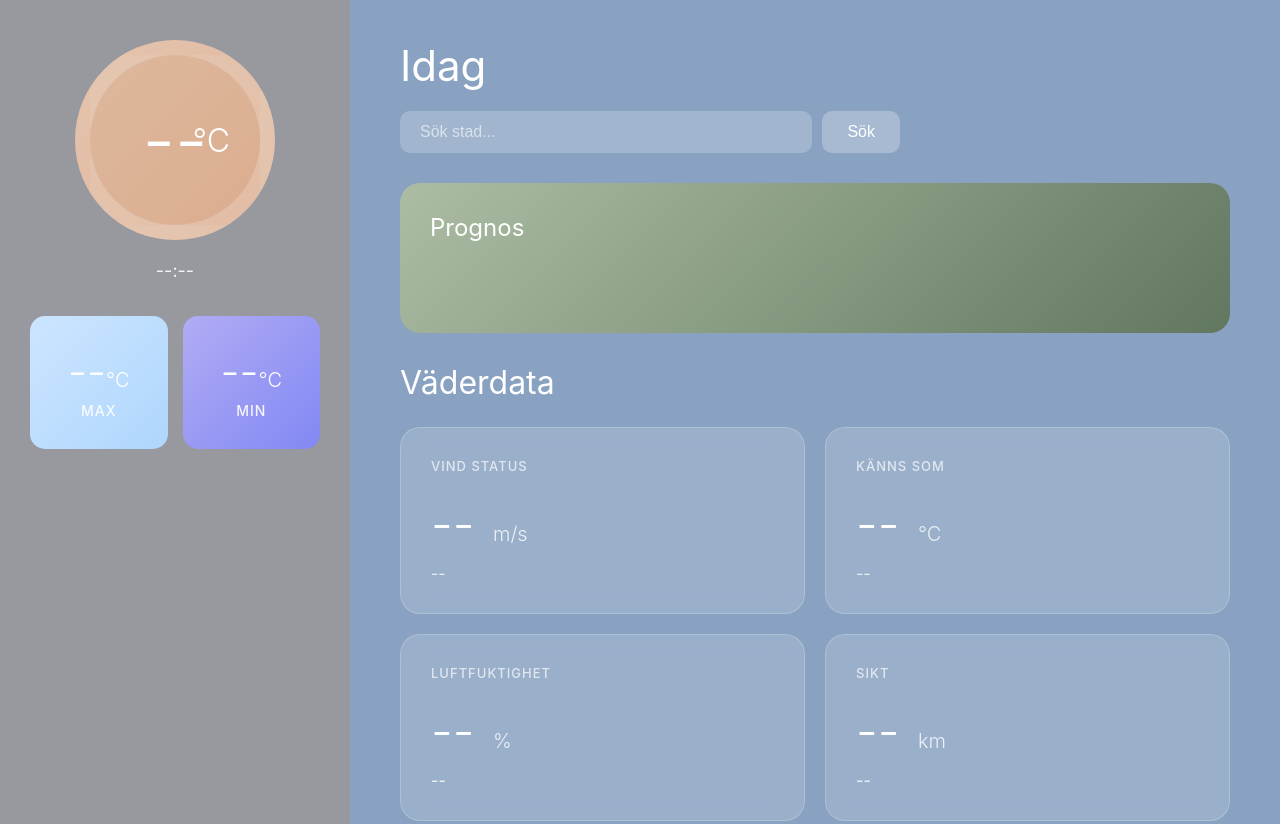
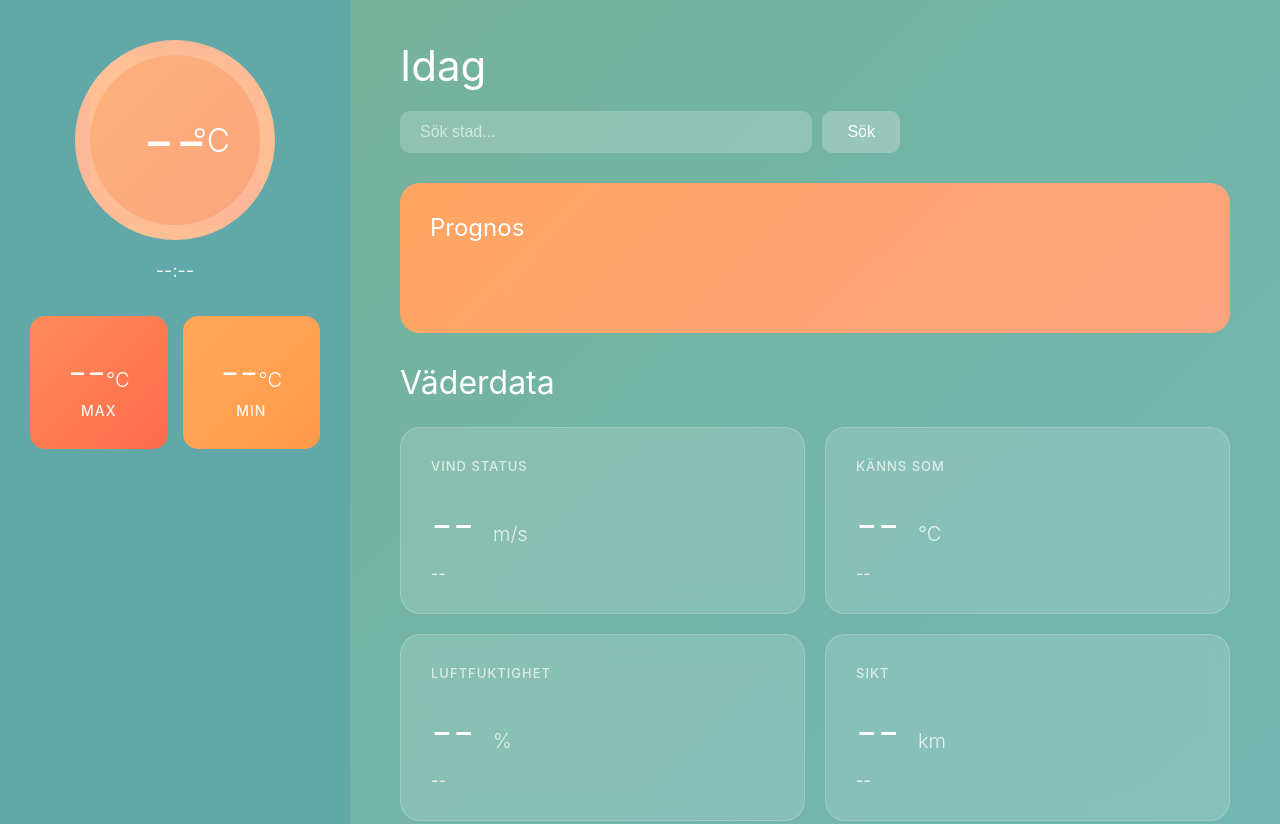
Before and after one commit to karinlenajohansson/JSAssignments, a website built with webpack: page index.html in a window 1280 px wide. Shown: the top 824 px of the page. Built offline with nearby package versions, Linux system fonts and the light colour scheme.

Commit message:
updated css

```diff
--- a/css/style.css
+++ b/css/style.css
@@ -6,7 +6,7 @@
 
 body {
   font-family: -apple-system, BlinkMacSystemFont, "Segoe UI", Roboto, sans-serif;
-  background: linear-gradient(135deg, #89a2c1 0%, #89a2c1 100%);
+  background: linear-gradient(135deg, #75b196 0%, #72b8b8 100%);
   min-height: 100vh;
   color: #fff;
 }
@@ -19,7 +19,7 @@ body {
 }
     /* Sidofältets utseende */
 .sidebar {
-  background: rgb(152, 152, 159);
+  background: rgb(98, 168, 168);
   padding: 40px 30px;
   display: flex;
   flex-direction: column;
@@ -43,8 +43,8 @@ body {
   border-radius: 50%;
   background: linear-gradient(
     135deg,
-    rgba(255, 200, 156, 0.67),
-    rgba(253, 183, 136, 0.67)
+    rgb(255, 178, 122),
+    rgb(250, 164, 126)
   );
   border: 15px solid rgba(255, 255, 255, 0.2);
   display: flex;
@@ -97,11 +97,11 @@ body {
 }
 
 .temp-box.high {
-  background: linear-gradient(135deg, #cce5ff 0%, #afd6fd 100%);
+  background: linear-gradient(135deg, #ff8c5a 0%, #ff6b4a 100%);
 }
 
 .temp-box.low {
-  background: linear-gradient(135deg, #b1acf4 0%, #8288f4 100%);
+  background: linear-gradient(135deg, #ffa85a 0%, #ff9a4a 100%);
 }
 
 .temp-value {
@@ -188,7 +188,7 @@ h2 {
 /* Kommande timmar */
 
 .hourly-forecast {
-  background: linear-gradient(135deg, #acbda4 0%, #627760 100%);
+  background: linear-gradient(135deg, #ffa562 0%, #faa47e 100%);
   padding: 30px;
   border-radius: 20px;
   margin-bottom: 30px;
```
